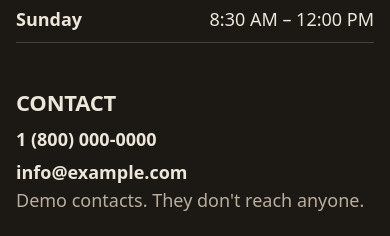
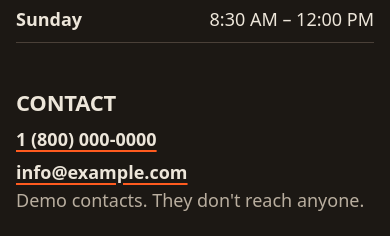
Before and after one commit to PaytonDaClutch/bc-web-services, a plain HTML site: page forge-strength.html in a window 390 px wide. Shown: the part 6840-7076 px from the top of the page. Drawn offline with Linux system fonts and the light colour scheme.

Commit message:
site v66: FORGE contact block — phone and email are now tappable tel:/mailto: links (were plain text; caught by the side chat's live audit)

```diff
--- a/forge-strength.html
+++ b/forge-strength.html
@@ -494,7 +494,7 @@ figcaption{margin-top:var(--s2);font-size:13px;font-weight:700;letter-spacing:.0
         </div>
         <div>
           <h3>Contact</h3>
-          <p class="contact-lines"><span>1 (800) 000-0000</span><span>info@example.com</span></p>
+          <p class="contact-lines"><span><a href="tel:+18000000000">1 (800) 000-0000</a></span><span><a href="mailto:info@example.com">info@example.com</a></span></p>
           <p class="muted">Demo contacts. They don't reach anyone.</p>
         </div>
       </div>
```
